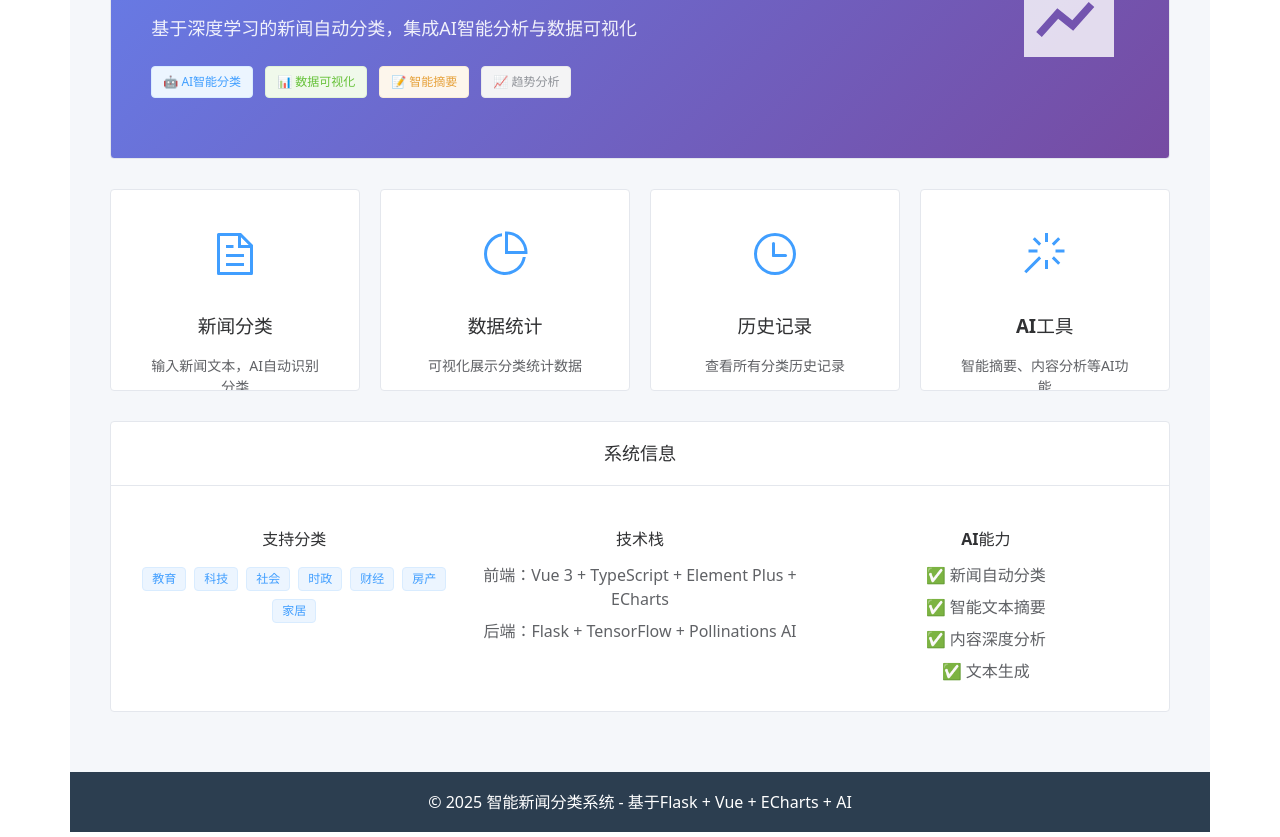
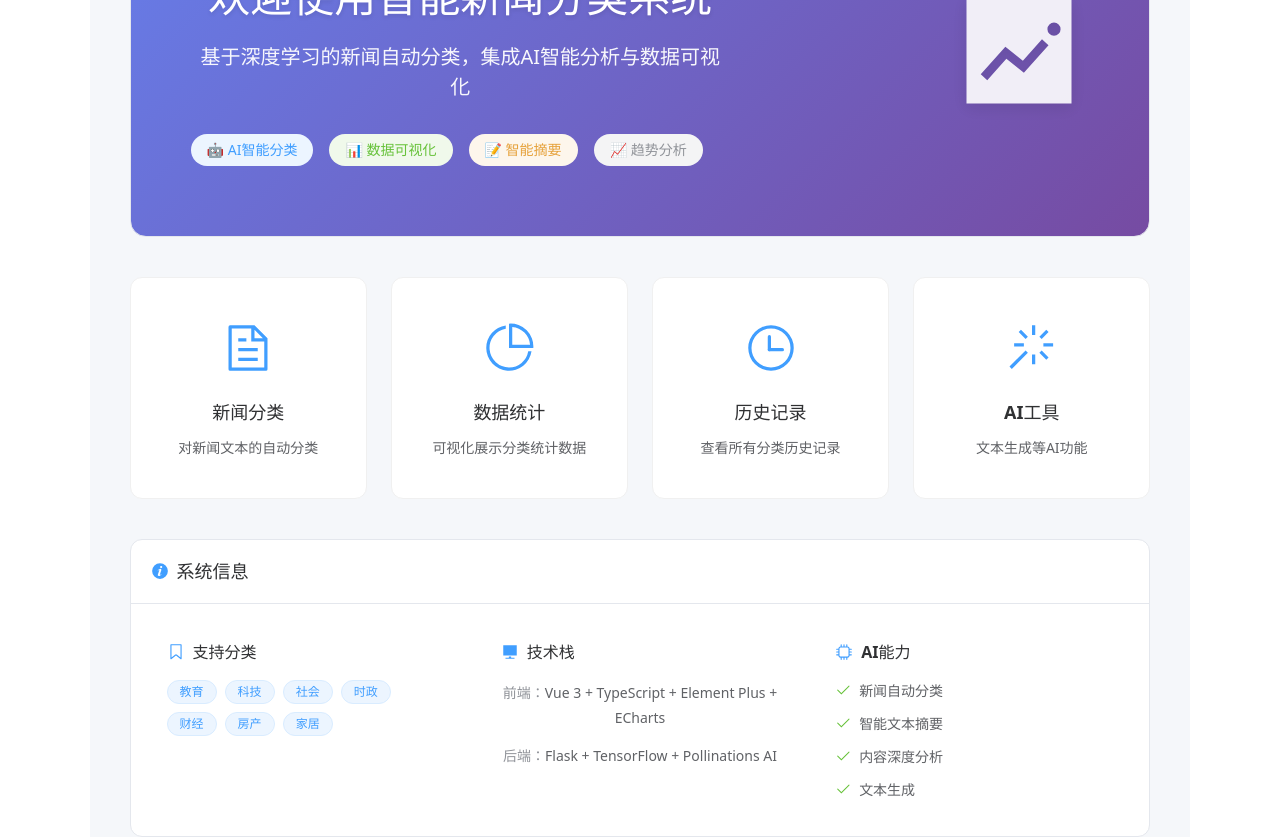
Before and after one commit to zym9863/news-classification-system, a Vue app in the folder frontend/: page / in a window 1280 px wide. Shown: the part 280-1117 px from the top of the page. Built offline with nearby package versions, Linux system fonts and the light colour scheme.

Commit message:
feat: Update classification data and enhance Home.vue layout with improved styling and structure

```diff
--- a/frontend/src/views/Home.vue
+++ b/frontend/src/views/Home.vue
@@ -21,40 +21,56 @@
 
     <!-- 功能卡片 -->
     <div class="feature-cards">
-      <el-row :gutter="20">
+      <el-row :gutter="24">
         <el-col :span="6">
           <el-card class="feature-card" shadow="hover" @click="$router.push('/classification')">
             <div class="card-content">
+              <div class="card-icon-wrapper">
                 <el-icon class="card-icon"><Document /></el-icon>
-              <h3>新闻分类</h3>
-              <p>输入新闻文本，AI自动识别分类</p>
+              </div>
+              <div class="card-text">
+                <h3 class="card-title">新闻分类</h3>
+                <p class="card-description">对新闻文本的自动分类</p>
+              </div>
             </div>
           </el-card>
         </el-col>
         <el-col :span="6">
           <el-card class="feature-card" shadow="hover" @click="$router.push('/statistics')">
             <div class="card-content">
+              <div class="card-icon-wrapper">
                 <el-icon class="card-icon"><PieChart /></el-icon>
-              <h3>数据统计</h3>
-              <p>可视化展示分类统计数据</p>
+              </div>
+              <div class="card-text">
+                <h3 class="card-title">数据统计</h3>
+                <p class="card-description">可视化展示分类统计数据</p>
+              </div>
             </div>
           </el-card>
         </el-col>
         <el-col :span="6">
           <el-card class="feature-card" shadow="hover" @click="$router.push('/history')">
             <div class="card-content">
+              <div class="card-icon-wrapper">
                 <el-icon class="card-icon"><Clock /></el-icon>
-              <h3>历史记录</h3>
-              <p>查看所有分类历史记录</p>
+              </div>
+              <div class="card-text">
+                <h3 class="card-title">历史记录</h3>
+                <p class="card-description">查看所有分类历史记录</p>
+              </div>
             </div>
           </el-card>
         </el-col>
         <el-col :span="6">
           <el-card class="feature-card" shadow="hover" @click="$router.push('/ai-tools')">
             <div class="card-content">
+              <div class="card-icon-wrapper">
                 <el-icon class="card-icon"><MagicStick /></el-icon>
-              <h3>AI工具</h3>
-              <p>智能摘要、内容分析等AI功能</p>
+              </div>
+              <div class="card-text">
+                <h3 class="card-title">AI工具</h3>
+                <p class="card-description">文本生成等AI功能</p>
+              </div>
             </div>
           </el-card>
         </el-col>
@@ -65,32 +81,66 @@
     <el-card class="info-card" shadow="hover">
       <template #header>
         <div class="card-header">
+          <el-icon class="header-icon"><InfoFilled /></el-icon>
           <span>系统信息</span>
         </div>
       </template>
-      <el-row :gutter="20">
+      <el-row :gutter="24">
         <el-col :span="8">
           <div class="info-item">
+            <div class="info-header">
+              <el-icon class="info-icon"><CollectionTag /></el-icon>
               <h4>支持分类</h4>
+            </div>
+            <div class="category-container">
               <el-tag v-for="category in categories" :key="category" class="category-tag">
                 {{ category }}
               </el-tag>
             </div>
-        </el-col>
-        <el-col :span="8">
-          <div class="info-item">
-            <h4>技术栈</h4>
-            <p>前端：Vue 3 + TypeScript + Element Plus + ECharts</p>
-            <p>后端：Flask + TensorFlow + Pollinations AI</p>
           </div>
         </el-col>
         <el-col :span="8">
           <div class="info-item">
+            <div class="info-header">
+              <el-icon class="info-icon"><Platform /></el-icon>
+              <h4>技术栈</h4>
+            </div>
+            <div class="tech-info">
+              <p class="tech-item">
+                <span class="tech-label">前端：</span>
+                <span class="tech-value">Vue 3 + TypeScript + Element Plus + ECharts</span>
+              </p>
+              <p class="tech-item">
+                <span class="tech-label">后端：</span>
+                <span class="tech-value">Flask + TensorFlow + Pollinations AI</span>
+              </p>
+            </div>
+          </div>
+        </el-col>
+        <el-col :span="8">
+          <div class="info-item">
+            <div class="info-header">
+              <el-icon class="info-icon"><Cpu /></el-icon>
               <h4>AI能力</h4>
-            <p>✅ 新闻自动分类</p>
-            <p>✅ 智能文本摘要</p>
-            <p>✅ 内容深度分析</p>
-            <p>✅ 文本生成</p>
+            </div>
+            <div class="ai-capabilities">
+              <div class="capability-item">
+                <el-icon class="capability-icon"><Check /></el-icon>
+                <span>新闻自动分类</span>
+              </div>
+              <div class="capability-item">
+                <el-icon class="capability-icon"><Check /></el-icon>
+                <span>智能文本摘要</span>
+              </div>
+              <div class="capability-item">
+                <el-icon class="capability-icon"><Check /></el-icon>
+                <span>内容深度分析</span>
+              </div>
+              <div class="capability-item">
+                <el-icon class="capability-icon"><Check /></el-icon>
+                <span>文本生成</span>
+              </div>
+            </div>
           </div>
         </el-col>
       </el-row>
@@ -100,6 +150,7 @@
 
 <script setup lang="ts">
 import { ref } from 'vue'
+import { InfoFilled, CollectionTag, Platform, Cpu, Check } from '@element-plus/icons-vue'
 
 const categories = ref(['教育', '科技', '社会', '时政', '财经', '房产', '家居'])
 </script>
@@ -111,97 +162,246 @@ const categories = ref(['教育', '科技', '社会', '时政', '财经', '房
   padding: 20px;
 }
 
+/* 响应式设计 */
+@media (max-width: 768px) {
+  .home-container {
+    padding: 16px;
+  }
+
+  .welcome-content {
+    flex-direction: column;
+    text-align: center;
+    padding: 30px 16px;
+  }
+
+  .welcome-text h1 {
+    font-size: 28px;
+  }
+
+  .subtitle {
+    font-size: 16px;
+  }
+
+  .main-icon {
+    font-size: 80px;
+    margin-top: 20px;
+  }
+
+  .features {
+    justify-content: center;
+  }
+}
+
 .welcome-card {
-  margin-bottom: 30px;
+  margin-bottom: 40px;
   background: linear-gradient(135deg, #667eea 0%, #764ba2 100%);
   color: white;
+  border-radius: 16px;
+  overflow: hidden;
 }
 
 .welcome-content {
   display: flex;
   align-items: center;
   justify-content: space-between;
-  padding: 40px 20px;
+  padding: 50px 40px;
+  min-height: 200px;
+}
+
+.welcome-text {
+  flex: 1;
+  max-width: 60%;
 }
 
 .welcome-text h1 {
-  font-size: 36px;
-  margin-bottom: 16px;
-  font-weight: 600;
+  font-size: 42px;
+  margin-bottom: 20px;
+  font-weight: 700;
+  line-height: 1.2;
+  text-shadow: 0 2px 4px rgba(0, 0, 0, 0.1);
 }
 
 .subtitle {
-  font-size: 18px;
-  margin-bottom: 24px;
-  opacity: 0.9;
+  font-size: 20px;
+  margin-bottom: 32px;
+  opacity: 0.95;
+  line-height: 1.5;
+  font-weight: 400;
 }
 
 .features {
   display: flex;
-  gap: 12px;
+  gap: 16px;
   flex-wrap: wrap;
 }
 
+.features .el-tag {
+  font-size: 14px;
+  padding: 8px 16px;
+  border: none;
+  border-radius: 20px;
+  font-weight: 500;
+}
+
+.welcome-image {
+  flex-shrink: 0;
+  margin-left: 40px;
+}
+
 .main-icon {
-  font-size: 120px;
-  opacity: 0.8;
+  font-size: 140px;
+  opacity: 0.9;
+  filter: drop-shadow(0 4px 8px rgba(0, 0, 0, 0.1));
 }
 
 .feature-cards {
-  margin-bottom: 30px;
+  margin-bottom: 40px;
 }
 
 .feature-card {
   cursor: pointer;
-  transition: transform 0.3s ease;
-  height: 200px;
+  transition: all 0.3s ease;
+  height: 220px;
+  border-radius: 12px;
+  border: 1px solid #f0f0f0;
 }
 
 .feature-card:hover {
-  transform: translateY(-5px);
+  transform: translateY(-8px);
+  box-shadow: 0 8px 25px rgba(0, 0, 0, 0.15);
 }
 
 .card-content {
-  text-align: center;
-  padding: 20px;
+  display: flex;
+  flex-direction: column;
+  align-items: center;
+  justify-content: center;
+  height: 100%;
+  padding: 24px 16px;
+}
+
+.card-icon-wrapper {
+  margin-bottom: 20px;
 }
 
 .card-icon {
-  font-size: 48px;
+  font-size: 52px;
   color: #409eff;
+  transition: color 0.3s ease;
+}
+
+.feature-card:hover .card-icon {
+  color: #337ecc;
+}
+
+.card-text {
+  text-align: center;
+  width: 100%;
+}
+
+.card-title {
+  margin: 0 0 12px 0;
+  color: #303133;
+  font-size: 18px;
+  font-weight: 600;
+  line-height: 1.4;
+}
+
+.card-description {
+  color: #606266;
+  font-size: 14px;
+  line-height: 1.6;
+  margin: 0;
+}
+
+.info-card {
+  margin-bottom: 20px;
+  border-radius: 12px;
+}
+
+.card-header {
+  display: flex;
+  align-items: center;
+  font-weight: 600;
+  font-size: 18px;
+  color: #303133;
+}
+
+.header-icon {
+  margin-right: 8px;
+  color: #409eff;
+}
+
+.info-item {
+  padding: 16px;
+  height: 100%;
+}
+
+.info-header {
+  display: flex;
+  align-items: center;
   margin-bottom: 16px;
 }
 
-.card-content h3 {
-  margin-bottom: 12px;
-  color: #303133;
+.info-icon {
+  margin-right: 8px;
+  color: #409eff;
+  font-size: 18px;
 }
 
-.card-content p {
+.info-item h4 {
+  margin: 0;
+  color: #303133;
+  font-size: 16px;
+  font-weight: 600;
+}
+
+.category-container {
+  display: flex;
+  flex-wrap: wrap;
+  gap: 8px;
+}
+
+.category-tag {
+  margin: 0;
+  border-radius: 16px;
+  font-size: 12px;
+  padding: 4px 12px;
+}
+
+.tech-item {
+  margin: 12px 0;
+  line-height: 1.6;
+}
+
+.tech-label {
+  color: #909399;
+  font-weight: 500;
+  font-size: 14px;
+}
+
+.tech-value {
   color: #606266;
   font-size: 14px;
 }
 
-.info-card {
-  margin-bottom: 20px;
+.ai-capabilities {
+  display: flex;
+  flex-direction: column;
+  gap: 12px;
 }
 
-.card-header {
-  font-weight: 600;
-  font-size: 18px;
+.capability-item {
+  display: flex;
+  align-items: center;
+  color: #606266;
+  font-size: 14px;
+  line-height: 1.5;
 }
 
-.info-item h4 {
-  margin-bottom: 12px;
-  color: #303133;
-}
-
-.category-tag {
-  margin: 4px;
-}
-
-.info-item p {
-  margin: 8px 0;
-  color: #606266;
+.capability-icon {
+  margin-right: 8px;
+  color: #67c23a;
+  font-size: 16px;
 }
 </style>
```
Also changed, not shown: 2 other files (tests, documents, lock files or other folders). Lines whose indentation alone changed are shown as unchanged.
